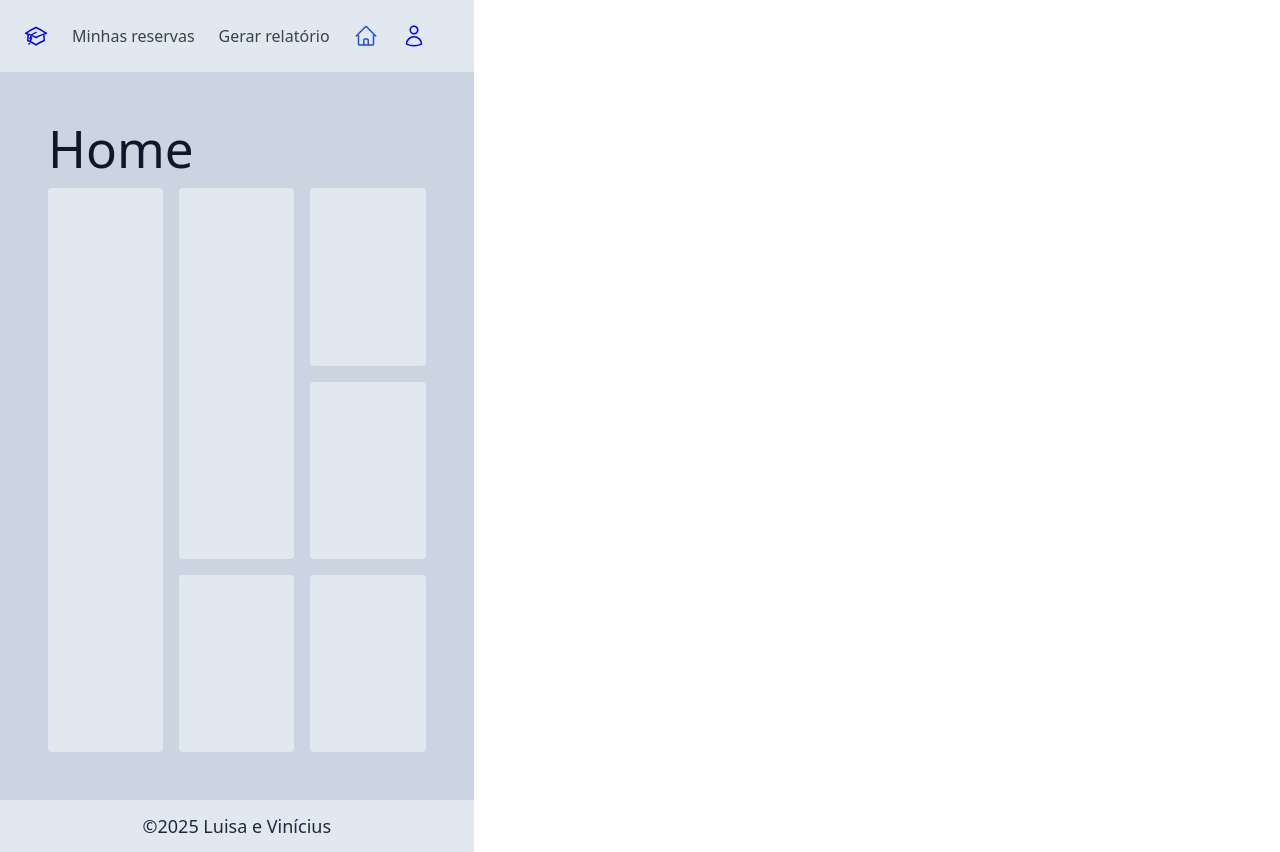
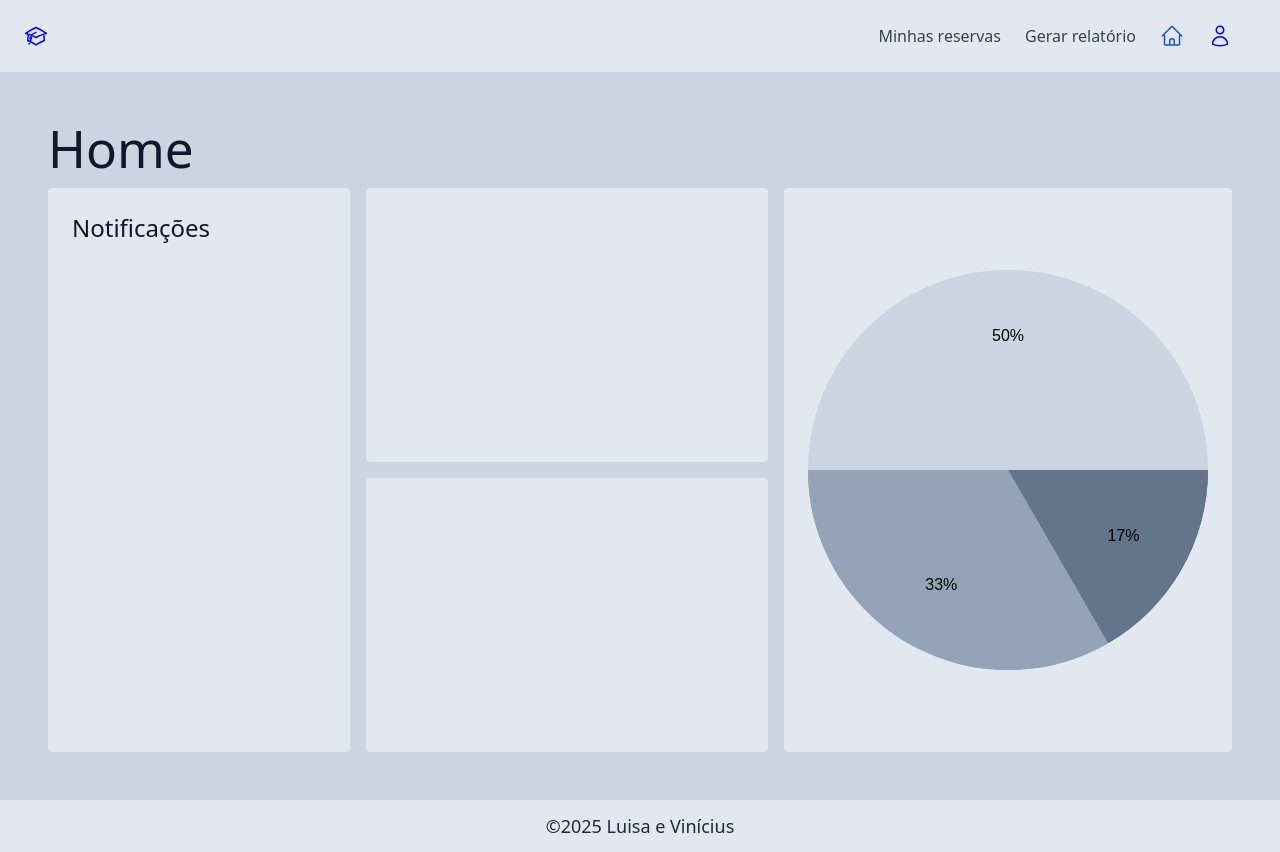
Before and after one commit to viniciusGuerras/projeto_integrador, a React app in the folder app/: page /home in a window 1280 px wide. Built offline with nearby package versions, Linux system fonts and the light colour scheme; the HTML template or start-up script is replaced by a standard one.

Commit message:
feat:added mui components library and made a pie chart

```diff
--- a/app/package.json
+++ b/app/package.json
@@ -10,8 +10,14 @@
     "preview": "vite preview"
   },
   "dependencies": {
+    "@emotion/react": "^11.14.0",
+    "@emotion/styled": "^11.14.0",
+    "@fontsource/roboto": "^5.2.6",
+    "@mui/material": "^7.1.1",
+    "@mui/x-date-pickers": "^8.5.1",
     "@tailwindcss/vite": "^4.1.8",
     "autoprefixer": "^10.4.21",
+    "dayjs": "^1.11.13",
     "postcss": "^8.5.4",
     "react": "^19.1.0",
     "react-dom": "^19.1.0"
--- a/app/src/App.jsx
+++ b/app/src/App.jsx
@@ -4,12 +4,11 @@ import AuthLayout from "./components/layouts/AuthLayout.jsx";
 import { BrowserRouter as Router, Routes, Route } from "react-router-dom";
 import Allocate from "./pages/Allocate.jsx";
 import Login from "./pages/Login.jsx"
-import Devolve from "./pages/Devolve.jsx";
 import Report from "./pages/Report.jsx";
-import Landing from "./components/Landing.jsx"
 
 
 function App() {
+
   return (
     <Router>
       <Routes>
@@ -17,7 +16,6 @@ function App() {
         <Route element={<Layout />}>
           <Route path="/home" element={<Home />} />
           <Route path="/rent" element={<Allocate />} />
-          <Route path="/devolute" element={<Devolve />}/>
           <Route path="/report" element={<Report />}/>
         </Route>
 
--- /dev/null
+++ b/app/src/components/home/Calendar.jsx
@@ -0,0 +1,18 @@
+import * as React from 'react';
+import dayjs from 'dayjs';
+import { DemoContainer, DemoItem } from '@mui/x-date-pickers/internals/demo';
+import { AdapterDayjs } from '@mui/x-date-pickers/AdapterDayjs';
+import { LocalizationProvider } from '@mui/x-date-pickers/LocalizationProvider';
+import { DateCalendar } from '@mui/x-date-pickers/DateCalendar';
+
+export default function Calendar() {
+  return (
+    <LocalizationProvider dateAdapter={AdapterDayjs}>
+      <DemoContainer components={['DateCalendar', 'DateCalendar']}>
+        <DemoItem>
+            <DateCalendar defaultValue={dayjs('2022-04-17')} readOnly />
+        </DemoItem>
+      </DemoContainer>
+    </LocalizationProvider>
+  );
+}
--- /dev/null
+++ b/app/src/components/home/PieChart.jsx
@@ -0,0 +1,58 @@
+import { useRef, useEffect } from 'react';
+
+export default function PieChart({ data, colors, width = 400, height = 400 }) {
+  const canvasRef = useRef(null);
+
+  useEffect(() => {
+    const canvas = canvasRef.current;
+    const ctx = canvas.getContext('2d');
+    const total = data.reduce((sum, val) => sum + val, 0);
+
+    //center of the circle
+    const cx = width / 2;
+    const cy = height / 2;
+    //radius is the diameter divided by 2
+    const radius = height/2
+
+    //angle that we start
+    let startAngle = 0;
+
+    data.forEach((value, i) => {
+      //full circle in radians is 2pi, so we get only the % of the slice of a full circle
+      //the angle of the slice will be the value of the slice divide by the total
+      const sliceAngle = (value / total) * 2 * Math.PI;
+
+      //the end will obviously be the start + the slice (accumulating)
+      const endAngle = startAngle + sliceAngle;
+
+      //call the context to start drawing
+      ctx.beginPath();
+      //start from the middle
+      ctx.moveTo(cx, cy);
+      //draw an arc with the radius and angle "size" we specified
+      ctx.arc(cx, cy, radius, startAngle, endAngle);
+      //stop the drawing
+      ctx.closePath();
+
+      ctx.fillStyle = colors[i];
+      ctx.fill();
+
+      //calculate the position of labels
+      const midAngle = startAngle + sliceAngle / 2;
+
+      const labelX = cx + (radius / 1.5) * Math.cos(midAngle);
+      const labelY = cy + (radius / 1.5) * Math.sin(midAngle);
+
+      ctx.fillStyle = '#000';
+      ctx.font = '16px sans-serif';
+      ctx.textAlign = 'center';
+      ctx.textBaseline = 'middle';
+
+      ctx.fillText(`${Math.round((value / total) * 100)}%`, labelX, labelY);
+
+      startAngle = endAngle;
+    });
+  }, [data, colors, width, height]);
+
+  return <canvas ref={canvasRef} width={width} height={height} />;
+}
--- a/app/src/pages/Devolve.jsx
+++ /dev/null
@@ -1,6 +0,0 @@
-
-export default function Devolve(){
-    return(
-        <h1>hey, im a devolution's page, want to devolute something?</h1>
-    );
-}
--- a/app/src/pages/Home.jsx
+++ b/app/src/pages/Home.jsx
@@ -1,20 +1,35 @@
 import { useState } from "react";
+import PieChart from "../components/home/PieChart.jsx"
+import Calendar from "../components/home/Calendar.jsx";
+
 export default function Home(){
+    const slateShades = [
+        '#64748B', // slate-500
+        '#94A3B8', // slate-400
+        '#CBD5E1', // slate-300
+    ];
 
     const [events, setEvent] = useState([]);
-
+    const sampleData = [10, 20, 30];
     return(
         <div className="w-full h-full text-slate-900 p-8 flex flex-col items-start justify-center">
         <h1 className="mb-3">
             Home
         </h1>
-        <div className="h-full w-full grid grid-cols-3 grid-rows-3 gap-4">
-            <div className="bg-slate-200 row-span-3 rounded" />
-            <div className="bg-slate-200 row-span-2 rounded" />
-            <div className="bg-slate-200 rounded" />
-            <div className="bg-slate-200 rounded" />
-            <div className="bg-slate-200 rounded" />
-            <div className="bg-slate-200 rounded" />
+        <div className="h-full w-full grid grid-cols-[.75fr_1fr_1fr] grid-rows-2 gap-4">
+            <div className="w-full h-full bg-slate-200 row-span-2 rounded flex flex-col items-start justify-center p-6">
+                <h2 className="text-2xl">Notificações</h2>
+                <div className="h-full w-full">
+
+                </div>
+            </div>
+            <div className="bg-slate-200 rounded ">
+            </div>
+            <div className="bg-slate-200 row-span-2 rounded p-6 h-full w-full flex items-center justify-center">
+                 <PieChart data={sampleData} colors={slateShades} />
+            </div>
+
+            <div className="bg-slate-200 rounded p-6 h-full w-full flex items-center justify-center"/>
         </div>
     </div>
     );
```
Also changed, not shown: 1 other file (tests, documents, lock files or other folders).
